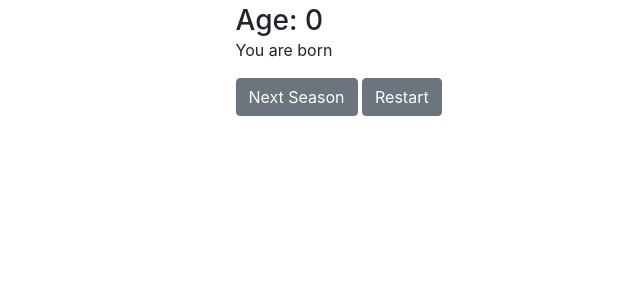
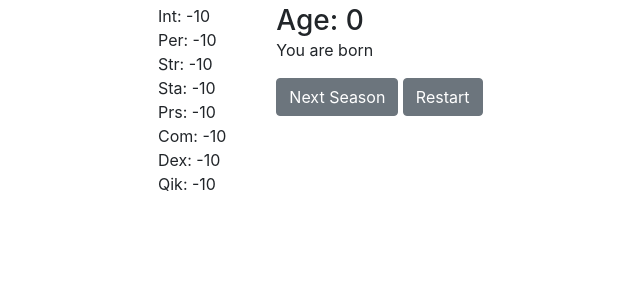
Before and after one commit to gkhaburzaniya/waynoc, a Django app: page /game/ in a window 1280 px wide. Shown: the part 56-356 px from the top of the page, without its empty margins (142-782 px from the left). Run offline with Django 3.2, Linux system fonts and the light colour scheme; some libraries are stand-ins or nearby versions.

Commit message:
Implement characteristics.

```diff
--- a/game/__init__.py
+++ b/game/__init__.py
@@ -20,7 +20,7 @@ class Player:
 
     @property
     def text(self):
-        return flavor_text.get(self.age)
+        return '\n'.join(flavor_text.get(self.age, []))
 
 
 player = Player()
@@ -36,10 +36,10 @@ def restart():
 
 
 flavor_text = {
-    0: "You are born\n",
-    0.25: "You learned to smile.\n"
-          "To bring your hands to your mouth and suck on your hand.\n"
-          "To look around.\n"
-          "To coo.\n"
-          "To move your head.\n"
-          "To recognize faces.\n"}
+    0: ["You are born"],
+    1/4: ["You learned to smile. <b>+1 Presence</b>",
+          "To suck on your hand. <b>+1 Dexterity</b>",
+          "To look around. <b>+1 Perception</b>",
+          "To coo. <b>+1 Communication</b>",
+          "To move your head. <b>+1 Strength</b>",
+          "To recognize faces. <b>+1 Intelligence</b>"]}
--- a/game/templates/game/game.html
+++ b/game/templates/game/game.html
@@ -1,9 +1,20 @@
 {% extends 'base.html' %}
 
 {% block content %}
-  <div class="col-md-6 offset-md-3">
-    <span class="h3">Age: {{ age }}</span>
-    {{ text|linebreaks }}
+  <div class="row col-md-8 offset-md-2">
+    <div class="col-4 col-md-2">
+      Int: {{ player.intelligence }}<br>
+      Per: {{ player.perception }}<br>
+      Str: {{ player.strength }}<br>
+      Sta: {{ player.stamina }}<br>
+      Prs: {{ player.presence }}<br>
+      Com: {{ player.communication }}<br>
+      Dex: {{ player.dexterity }}<br>
+      Qik: {{ player.quickness }}<br>
+    </div>
+    <div class="col">
+      <span class="h3">Age: {{ player.age }}</span>
+      {{ player.text|safe|linebreaks }}
       <form method="POST"> {% csrf_token %}
         <button type="submit" name="action" value="advance"
                 class="btn btn-secondary">Next Season</button>
@@ -11,4 +22,5 @@
                 class="btn btn-secondary">Restart</button>
       </form>
     </div>
+  </div>
 {% endblock %}
--- a/game/views.py
+++ b/game/views.py
@@ -9,8 +9,7 @@ class Game(View):
 
     @classmethod
     def get(cls, request):
-        context = {'age': game.player.age,
-                   'text': game.player.text}
+        context = {'player': game.player}
         return render(request, cls.template_name, context=context)
 
     @classmethod
```
Lines whose indentation alone changed are shown as unchanged.
